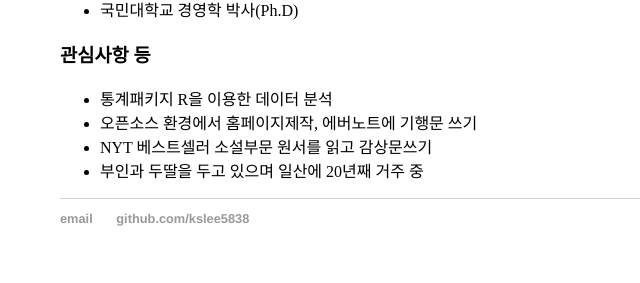
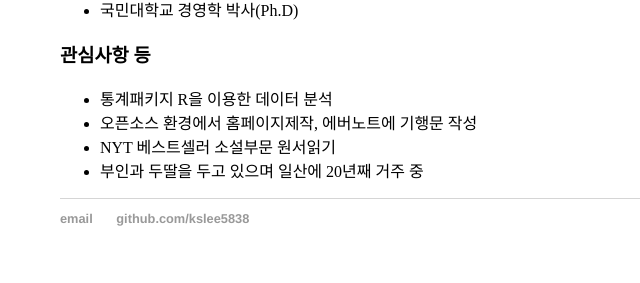
Before and after one commit to kslee5838/kslee5838.github.io, a Jekyll site: the page built from _posts/2019-06-30-intro-of-my-experience.md, in a window 1280 px wide. Shown: the part 670-953 px from the top of the page, without its empty margins (132-772 px from the left). Built offline with Jekyll 4.4.1, drawn with Linux system fonts in a browser that asks for light colours; our own code applies the rules of GitHub Pages for plain Markdown files.

Commit message:
Update 2019-06-30-intro-of-my-experience.md

```diff
--- a/_posts/2019-06-30-intro-of-my-experience.md
+++ b/_posts/2019-06-30-intro-of-my-experience.md
@@ -17,6 +17,6 @@
 
 ### 관심사항 등
 * 통계패키지 R을 이용한 데이터 분석
-* 오픈소스 환경에서 홈페이지제작, 에버노트에 기행문 쓰기
-* NYT 베스트셀러 소설부문 원서를 읽고 감상문쓰기
+* 오픈소스 환경에서 홈페이지제작, 에버노트에 기행문 작성
+* NYT 베스트셀러 소설부문 원서읽기
 * 부인과 두딸을 두고 있으며 일산에 20년째 거주 중
```
